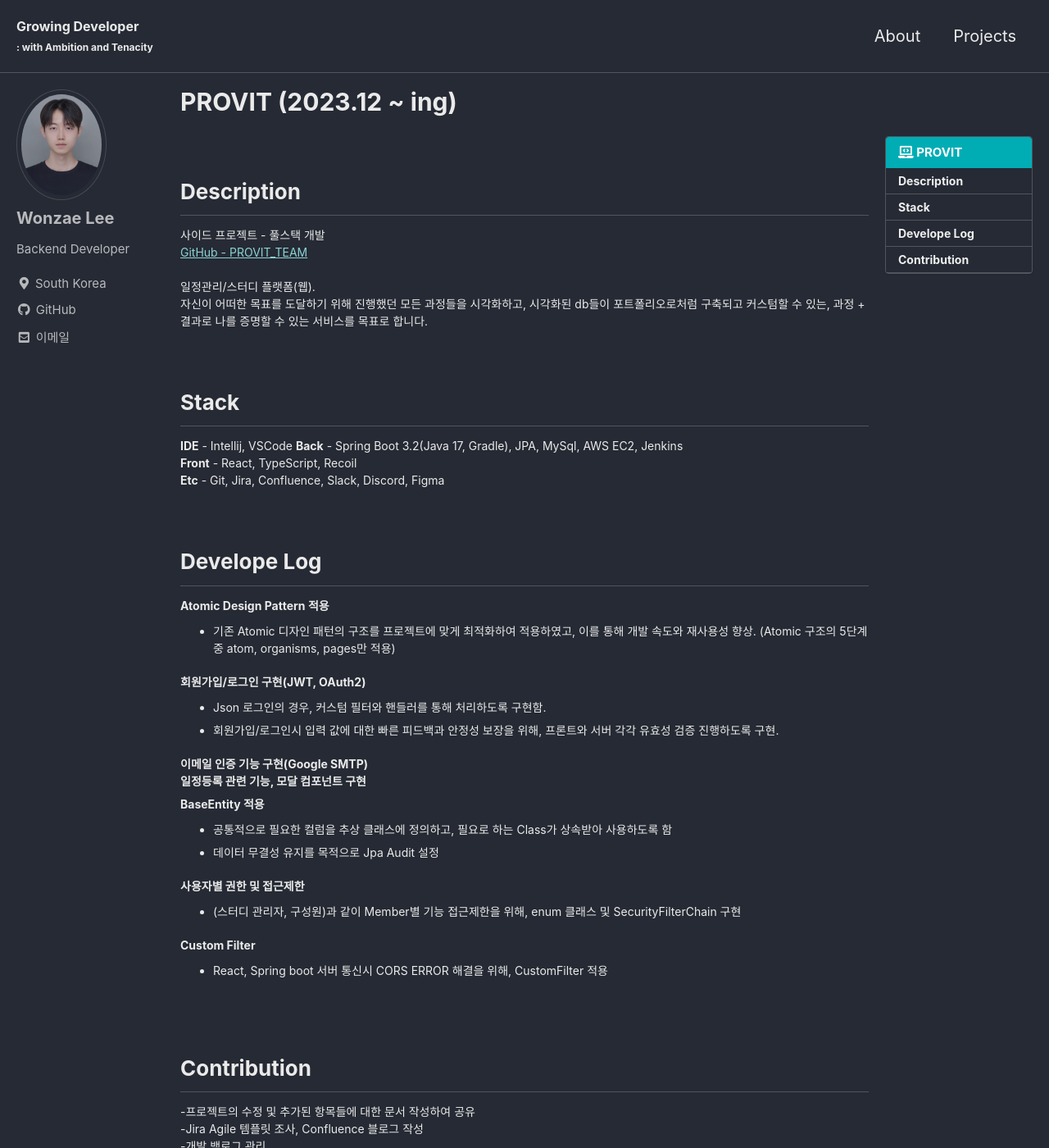
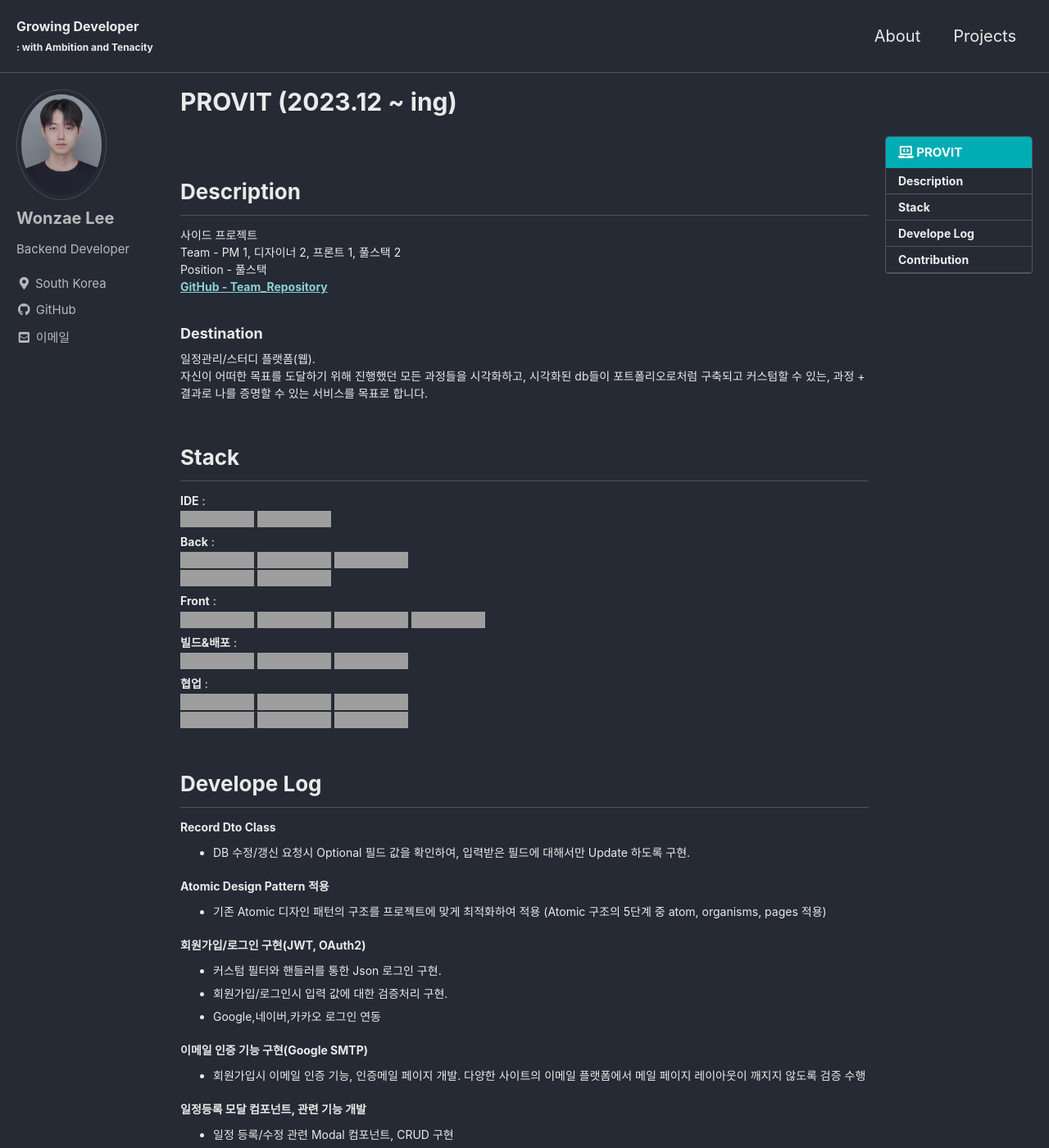
Before and after one commit to one-zeze/one-zeze.github.io, a Jekyll site: the page built from _posts/projects/2024-04-09-provit.md, in a window 1280 px wide and 1400 px high. Shown: the whole window at 82% size. Built offline with Jekyll 4.4.1, drawn with Linux system fonts in a browser that asks for light colours; cached includes are drawn as plain includes; some of the changed text lies outside the part shown; grey boxes are pictures that could not be loaded.

Commit message:
Update projects.md

```diff
--- a/_posts/projects/2024-04-09-provit.md
+++ b/_posts/projects/2024-04-09-provit.md
@@ -11,35 +11,75 @@ toc_icon: "laptop-code"
 
 ## Description
 
-사이드 프로젝트 - 풀스택 개발
-[GitHub - PROVIT_TEAM](https://github.com/orgs/PROVIT-TEAM/repositories)
-<br>
+사이드 프로젝트
+Team - PM 1, 디자이너 2, 프론트 1, 풀스택 2
+Position - 풀스택
+**[GitHub - Team_Repository](https://github.com/orgs/PROVIT-TEAM/repositories)**
+
+#### Destination
+
 일정관리/스터디 플랫폼(웹).
 자신이 어떠한 목표를 도달하기 위해 진행했던 모든 과정들을 시각화하고, 시각화된 db들이 포트폴리오로처럼 구축되고 커스텀할 수 있는, 과정 + 결과로 나를 증명할 수 있는 서비스를 목표로 합니다.
 <br>
 
 ## Stack
 
-**IDE** - Intellij, VSCode
-**Back** - Spring Boot 3.2(Java 17, Gradle), JPA, MySql, AWS EC2, Jenkins
-**Front** - React, TypeScript, Recoil
-**Etc** - Git, Jira, Confluence, Slack, Discord, Figma
+**IDE** :
+<img src="https://img.shields.io/badge/Intelij-white?style=flat&logo=intellijidea&logoColor=000000">
+<img src="https://img.shields.io/badge/Visual_Studio_Code-white?style=flat&logo=visualstudiocode&logoColor=007ACC">
+
+**Back** :
+<img src="https://img.shields.io/badge/Spring_Boot_3.2.5-white?style=flat&logo=springboot&logoColor=6DB33F">
+<img src="https://img.shields.io/badge/JDK_17-white?style=flat&logo=openjdk&logoColor=000000">
+<img src="https://img.shields.io/badge/JPA_Hibernate-white?style=flat&logo=hibernate&logoColor=59666C">
+<img src="https://img.shields.io/badge/MySQL-4479A1?style=flat&logo=mysql&logoColor=white">
+<img src="https://img.shields.io/badge/H2_Database-blue?style=flat">
+
+**Front** :
+<img src="https://img.shields.io/badge/React-232023.svg?style=flat&logo=react&logoColor=#61DAFB">
+<img src="https://img.shields.io/badge/Recoil-232023?style=flat&logo=recoil&logoColor=#3578E5">
+<img src="https://img.shields.io/badge/TypeScript-3178C6?style=flat&logo=typescript&logoColor=white">
+<img src="https://img.shields.io/badge/Styled_Component-232023?style=flat&logo=styledcomponents&logoColor=#DB7093">
+
+**빌드&배포** :
+<img src="https://img.shields.io/badge/Gradle-white?style=flat&logo=gradle&logoColor=02303A">
+<img src="https://img.shields.io/badge/Jenkins-D24939.svg?style=flat&logo=jenkins&logoColor=white">
+<img src="https://img.shields.io/badge/Amazon_Web_Services-232F3E.svg?style=flat&logo=amazon-aws&logoColor=white">
+
+**협업** :
+<img src="https://img.shields.io/badge/GitHub-232023?style=flat&logo=github&logoColor=#181717">
+<img src="https://img.shields.io/badge/Swagger-232023?style=flat&logo=swagger&logoColor=#85EA2D">
+<img src="https://img.shields.io/badge/Figma-232023?style=flat&logo=figma&logoColor=F24E1E">
+<img src="https://img.shields.io/badge/Slack-232023?style=flat&logo=slack&logoColor=4A154B">
+<img src="https://img.shields.io/badge/Jira-0052CC?style=flat&logo=jira&logoColor=white">
+<img src="https://img.shields.io/badge/Confluence-172B4D?style=flat&logo=confluence&logoColor=white">
 <br>
 
 ## Develope Log
 
+**Record Dto Class**
+
+- DB 수정/갱신 요청시 Optional 필드 값을 확인하여, 입력받은 필드에 대해서만 Update 하도록 구현.
+
 **Atomic Design Pattern 적용**
 
-- 기존 Atomic 디자인 패턴의 구조를 프로젝트에 맞게 최적화하여 적용하였고, 이를 통해 개발 속도와 재사용성 향상.
-  (Atomic 구조의 5단계 중 atom, organisms, pages만 적용)
+- 기존 Atomic 디자인 패턴의 구조를 프로젝트에 맞게 최적화하여 적용
+  (Atomic 구조의 5단계 중 atom, organisms, pages 적용)
 
 **회원가입/로그인 구현(JWT, OAuth2)**
 
-- Json 로그인의 경우, 커스텀 필터와 핸들러를 통해 처리하도록 구현함.
-- 회원가입/로그인시 입력 값에 대한 빠른 피드백과 안정성 보장을 위해, 프론트와 서버 각각 유효성 검증 진행하도록 구현.
+- 커스텀 필터와 핸들러를 통한 Json 로그인 구현.
+- 회원가입/로그인시 입력 값에 대한 검증처리 구현.
+- Google,네이버,카카오 로그인 연동
 
 **이메일 인증 기능 구현(Google SMTP)**
-**일정등록 관련 기능, 모달 컴포넌트 구현**
+
+- 회원가입시 이메일 인증 기능, 인증메일 페이지 개발.
+  다양한 사이트의 이메일 플랫폼에서 메일 페이지 레이아웃이 깨지지 않도록 검증 수행
+
+**일정등록 모달 컴포넌트, 관련 기능 개발**
+
+- 일정 등록/수정 관련 Modal 컴포넌트, CRUD 구현
 
 **BaseEntity 적용**
 
@@ -48,7 +88,7 @@ toc_icon: "laptop-code"
 
 **사용자별 권한 및 접근제한**
 
-- (스터디 관리자, 구성원)과 같이 Member별 기능 접근제한을 위해, enum 클래스 및 SecurityFilterChain 구현
+- 스터디 관리자, 구성원과 같이 Member별 기능 접근제한을 위해, enum 클래스 및 SecurityFilterChain 구현
 
 **Custom Filter**
 
@@ -58,7 +98,7 @@ toc_icon: "laptop-code"
 
 ## Contribution
 
--프로젝트의 수정 및 추가된 항목들에 대한 문서 작성하여 공유
--Jira Agile 템플릿 조사, Confluence 블로그 작성
--개발 백로그 관리
--Swagger(Springdoc) API 문서 작성
+-- 프로젝트의 수정 및 추가된 항목들에 대한 문서 작성하여 공유
+-- Jira Agile 템플릿 조사, Confluence 블로그 작성
+-- 개발 백로그 관리
+-- Swagger(Springdoc) API 문서 작성
```
Also changed, not shown: _posts/projects/2024-04-09-journeygenie.md (+33 -11 lines), _posts/projects/2024-05-13-diginom.md (+23 -7 lines).
